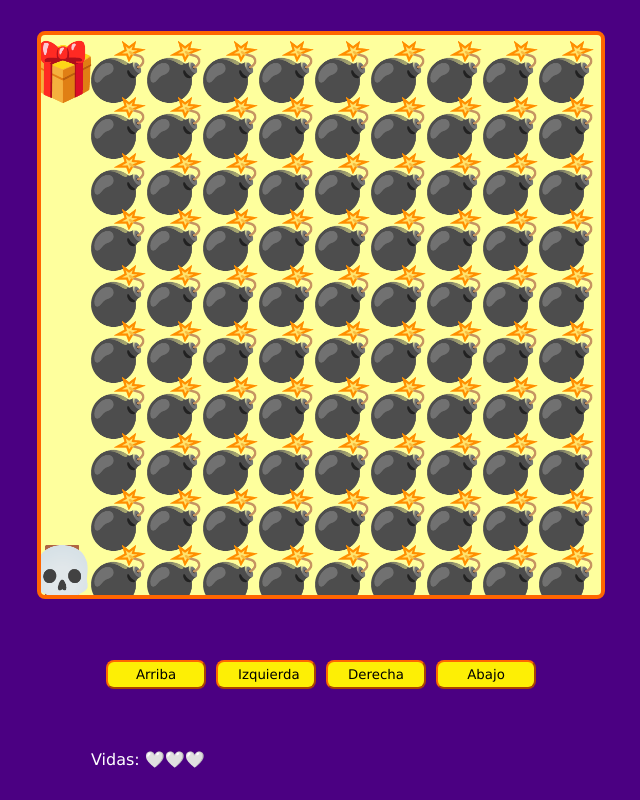
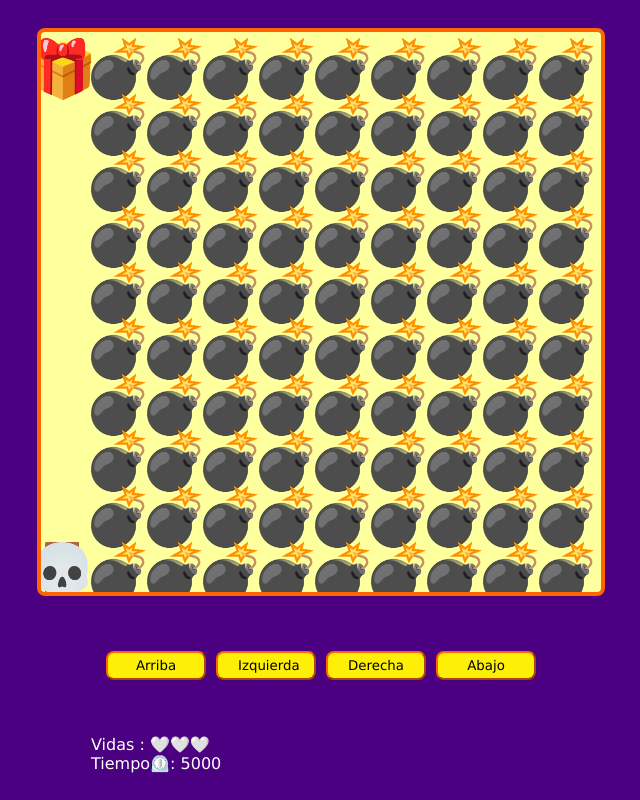
Before and after one commit to yanny95ch/Taller-Practico-JavaScript-Video-juegos, a plain HTML site: page index.html in a window 1280 px wide. Shown: the whole page, without its empty margins (319-959 px from the left). Drawn offline with Linux system fonts and the light colour scheme.

Commit message:
Tiempo en juego y reinicio del mismo

```diff
--- a/game.js
+++ b/game.js
@@ -5,11 +5,16 @@
 const btnright = document.querySelector('#right');
 const btndown  = document.querySelector('#down');
 const spanLives = document.querySelector('#lives')
+const spanTime = document.querySelector('#time')
 
 let canvasSize;
 let elementsSize;
 let level = 0;
 let lives = 3;
+
+let timeStar;
+let timePLayer;
+let timeInterval;
 
 const playerPosition = {
     x:undefined,
@@ -53,6 +58,11 @@
     if (!map) {
         gameWin();
         return;
+    }
+
+    if (!timeStar) {
+        timeStar= Date.now();
+        timeInterval = setInterval(showTime, 100)
     }
 
     const mapRows = map.trim().split('\n');
@@ -155,6 +165,7 @@
     if(lives <= 0){
         level = 0;
         lives = 3;
+        timeStar = undefined
     }
     playerPosition.x = undefined;
     playerPosition.y = undefined;
@@ -164,6 +175,7 @@
 
 function gameWin(){
     console.log('Terminaste el Juego');
+    clearInterval(timeInterval);
 }
 
 function showLives(){
@@ -173,6 +185,11 @@
 
    heartArray.forEach(heart => spanLives.append(heart));
 }
+
+function showTime(){
+    spanTime.innerHTML = Date.now() - timeStar;
+}
+
 window.addEventListener('keydown', moveByKeys);
 btnUp.addEventListener('click', moveUp);
 btnleft.addEventListener('click', moveLeft);
--- a/index.html
+++ b/index.html
@@ -20,7 +20,10 @@
         </div>
         <div class="messages">
             <p>
-                Vidas: <span id="lives"></span>
+                Vidas : <span id="lives"></span>
+            </p>
+            <p>
+                Tiempo⏲️: <span id="time"></span>
             </p>
         </div>
     </div>
```
